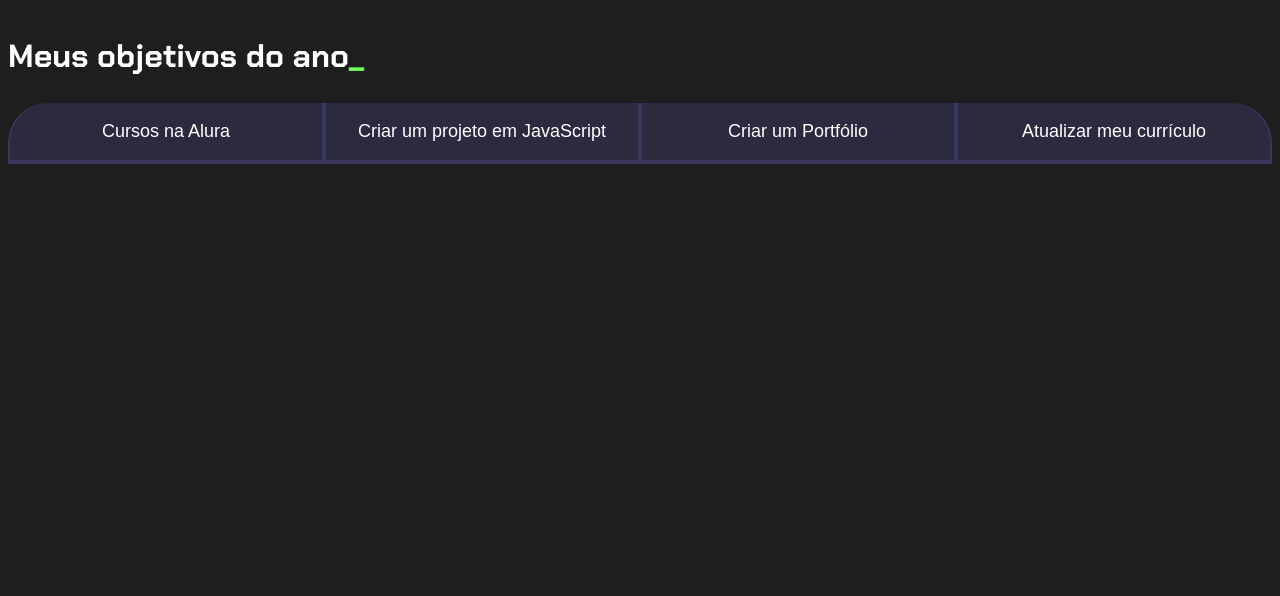
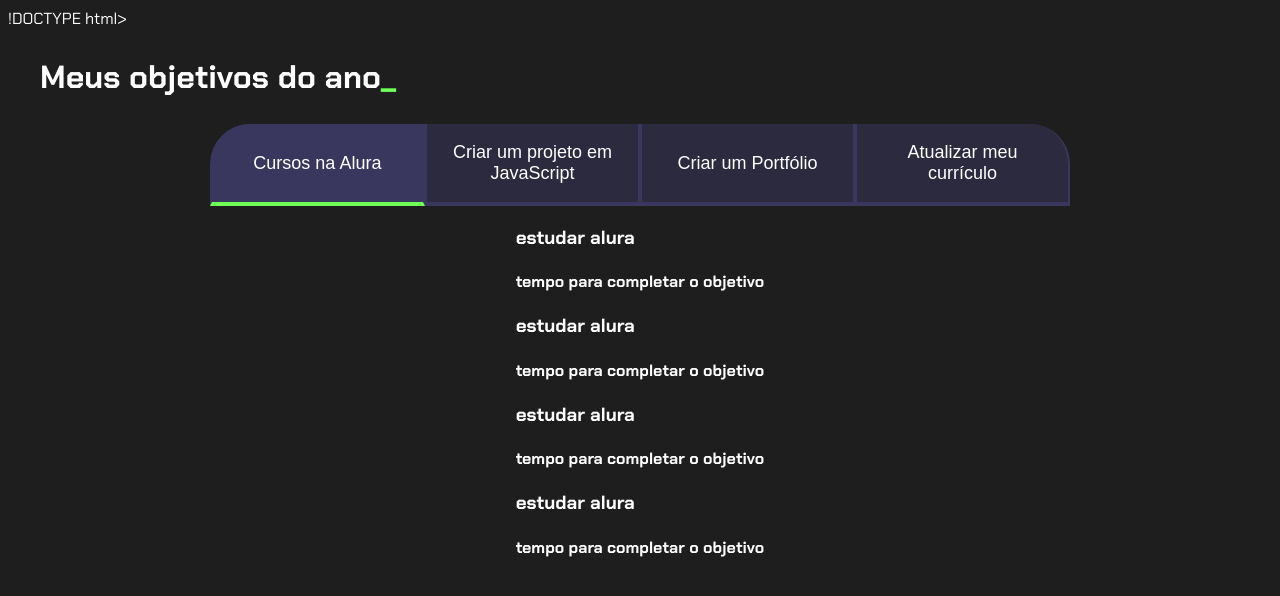
Before and after one commit to eup4ul0/mat2prog2, a plain HTML site: page index.html in a window 1280 px wide. Drawn offline with Linux system fonts and the light colour scheme.

Commit message:
Update index.html

```diff
--- a/index.html
+++ b/index.html
@@ -1,9 +1,8 @@
-<!DOCTYPE html>
+!DOCTYPE html>
 <html lang="pt-br">
     <head>
         <meta charset="UTF-8">
-        <meta name="viewpoint" content="width=device-
-        width, initial-scaled=1.0">
+        <meta name="viewpoint" content="width=device-width, initial-scaled=1.0">
         <title>
             Meus objetivos do ano
         </title>
@@ -12,24 +11,40 @@
     </head>
 
     <body>
-        <section class="conteudo-principal"> </section>
+        <section class="conteudo-principal">
             <h2 class="titulo-principal"> Meus objetivos do ano<span>_</span> </h2>
                 <div class="botoes">
-            <button class="botao" class="ativo">Cursos na Alura</button>
+                    <button class="botao ativo">Cursos na Alura</button>
                     <button class="botao">Criar um projeto em JavaScript</button>
                     <button class="botao">Criar um Portfólio</button>
                     <button class="botao">Atualizar meu currículo</button>
-
-
                 </div>
-
-
-
-
+                <div class="abas-te<xtos">
+                    <div class="aba-conteudo">
+                        <h3 class="aba-conteudo-titulo-principal">estudar alura</h3>
+                        <h4 class="aba-conteudo-titulo-secundario">
+                            tempo para completar o objetivo
+                        </h4>
+                       </div>     <div class="abas-textos">
+                        <div class="aba-conteudo">
+                            <h3 class="aba-conteudo-titulo-principal">estudar alura</h3>
+                            <h4 class="aba-conteudo-titulo-secundario">
+                                tempo para completar o objetivo
+                            </h4>
+                           </div>     <div class="abas-textos">
+                            <div class="aba-conteudo">
+                                <h3 class="aba-conteudo-titulo-principal">estudar alura</h3>
+                                <h4 class="aba-conteudo-titulo-secundario">
+                                    tempo para completar o objetivo
+                                </h4>
+                               </div>     <div class="abas-textos">
+                                <div class="aba-conteudo">
+                                    <h3 class="aba-conteudo-titulo-principal">estudar alura</h3>
+                                    <h4 class="aba-conteudo-titulo-secundario">
+                                        tempo para completar o objetivo
+                                    </h4>
+                                   </div>
+        <script src="main.js"></script>
+        </section>
     </body>
-
-
-
-
-
 </html>
```
Lines whose indentation alone changed are shown as unchanged.
